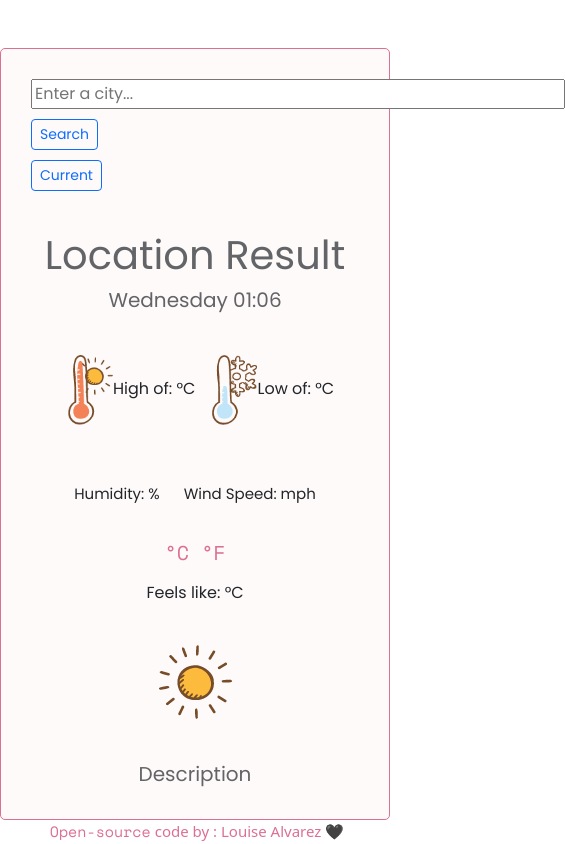
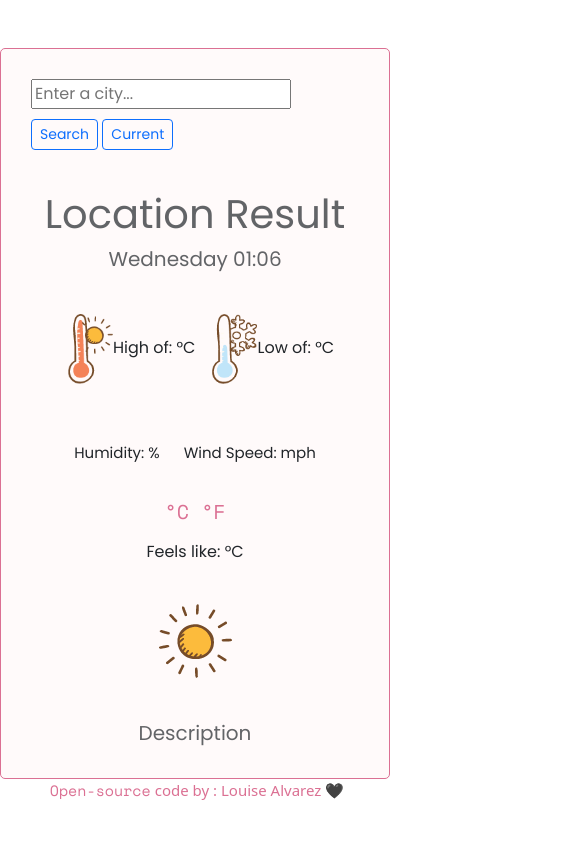
Before and after one commit to CactusPancake/weather-project2-.0, a plain HTML site: page index.html in a window 390 px wide. Shown: the whole page, 565 px wide, since content can reach past the window. Drawn offline with nearby package versions, Linux system fonts and the light colour scheme; no server answers.

Commit message:
Responsive 2

```diff
--- a/src/styles.css
+++ b/src/styles.css
@@ -130,8 +130,8 @@ a:active {
   #search-btn,
   #current-btn {
     margin-top: 10px;
-    display: flex;
-    justify-content: center;
+
+
   }
 
   #second-row,
@@ -139,4 +139,8 @@ a:active {
     text-align: center;
   }
 
+  #search-input {
+    max-width: 260px;
+  }
+
 }
```
